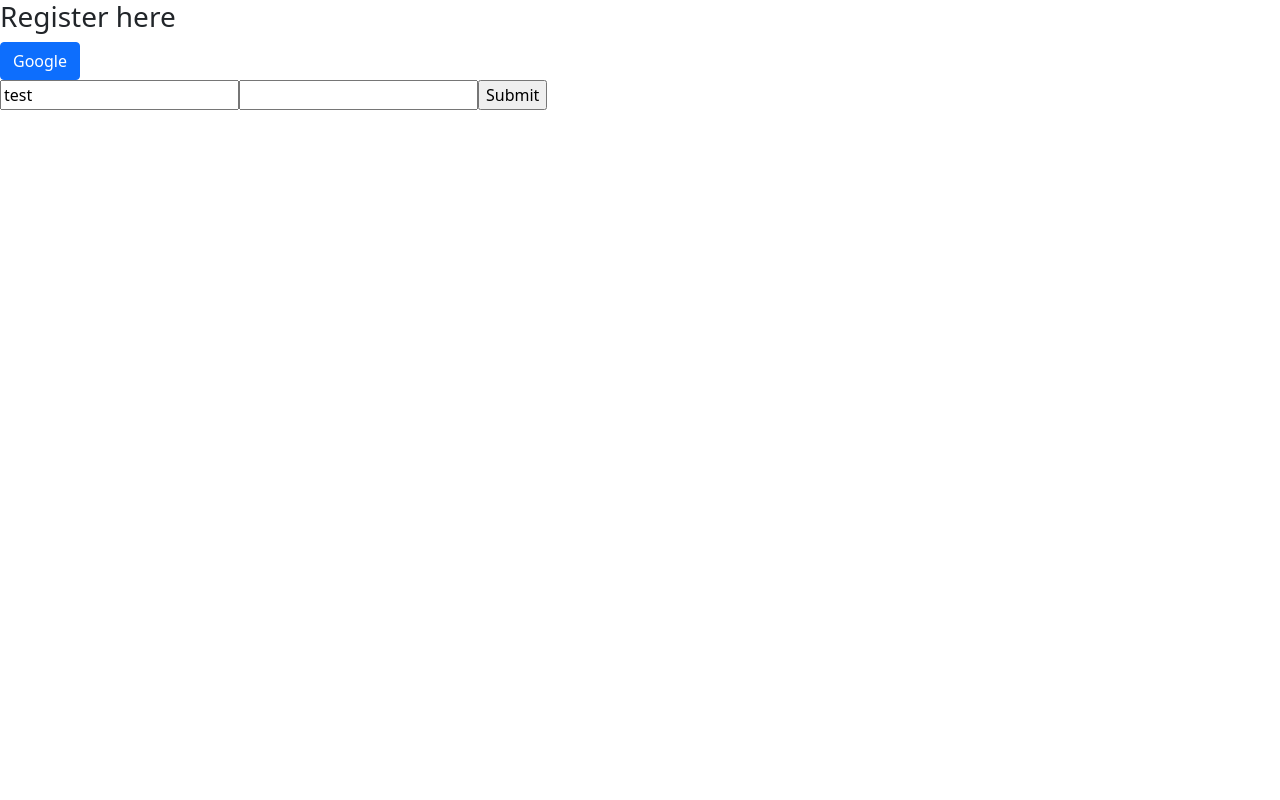
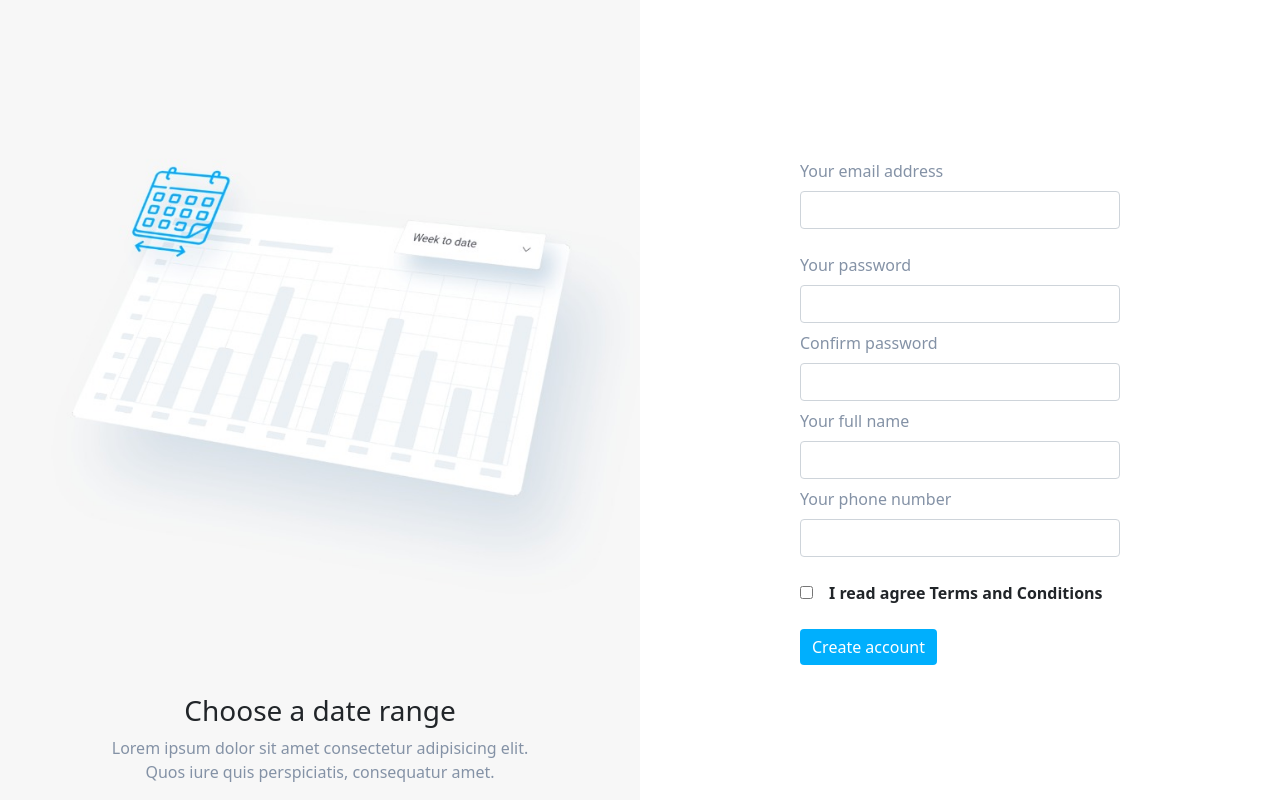
Before and after one commit to coderyeasin/daterange, a React (Create React App) app: page / in a window 1280 px wide. Built offline with nearby package versions, Linux system fonts and the light colour scheme.

Commit message:
login_page

```diff
--- a/public/index.html
+++ b/public/index.html
@@ -15,6 +15,7 @@
       user's mobile device or desktop. See https://developers.google.com/web/fundamentals/web-app-manifest/
     -->
     <link rel="manifest" href="%PUBLIC_URL%/manifest.json" />
+
     <!--
       Notice the use of %PUBLIC_URL% in the tags above.
       It will be replaced with the URL of the `public` folder during the build.
--- /dev/null
+++ b/src/components/Register/Register.css
@@ -0,0 +1,25 @@
+
+.register_user{
+  /* background-color: #f7f7f7;  */
+  width: 100%;
+}
+
+.feature_image{
+    background-image: url("../../images/feature_img.jpg");
+    background-color: #f7f7f7;
+        width: 50%;
+        height: 100vh;
+        background-position: center;
+        background-repeat: no-repeat;
+        background-size: contain;
+        display: flex;
+        flex-direction: column;
+        justify-content: flex-end;
+        align-items: center;
+}
+.feature_image p{
+  color: #8492a6;
+}
+.signup_form{
+    width: 50%;
+}
--- a/src/components/Register/Register.js
+++ b/src/components/Register/Register.js
@@ -1,7 +1,16 @@
 import React from 'react';
-import { Button } from "react-bootstrap";
+// import { Button, Container, Image } from "react-bootstrap";
 import { useForm } from "react-hook-form";
 import useFirebase from '../../Hooks/useFirebase';
+// import feature from "../../images/feature_img.jpg";
+import './Register.css'
+
+
+const required = "This field is required";
+const maxLength = "Your input exceed maximum length";
+const errorMessage = (error) => {
+  return <div className="invalid-feedback">{error}</div>;
+};
 
 const Register = () => {
     const {handleGoogle} = useFirebase()
@@ -15,19 +24,144 @@ const Register = () => {
 
     return (
       <div>
-        <h3>Register here</h3>
-        <Button variant="primary" onClick={handleGoogle}>
-          Google
-        </Button>
+        <div className="d-flex justify-content-between align-items-center register_user">
+          <div className="feature_image">
+            <h3>Choose a date range</h3>
+            <p className="text-center">
+              Lorem ipsum dolor sit amet consectetur adipisicing elit. <br /> Quos iure
+              quis perspiciatis, consequatur amet.
+            </p>
+          </div>
+          <div className="signup_form">
 
-        <form onSubmit={handleSubmit(onSubmit)}>
-          <input defaultValue="test" {...register("example")} />
+            <form onSubmit={handleSubmit(onSubmit)} className="w-50 mx-auto">
+              <div className="form-group my-3">
+                <label
+                  htmlFor="fullName"
+                  className="my-2"
+                  style={{ color: "#8492a6" }}
+                >
+                  Your email address
+                </label>
+                <input
+                  className="form-control"
+                  type="email"
+                  name="Email"
+                  {...register("email", {
+                    required: true,
+                    pattern: /^\S+@\S+$/i,
+                  })}
+                />
+                {errors.Email &&
+                  errors.Email.type === "required" &&
+                  errorMessage(required)}
+              </div>
 
-          <input {...register("exampleRequired", { required: true })} />
-          {errors.exampleRequired && <span>This field is required</span>}
+              <div className="form-group">
+                <label
+                  htmlFor="g_pass"
+                  className="my-2"
+                  style={{ color: "#8492a6" }}
+                >
+                  Your password
+                </label>
+                <input
+                  className="form-control"
+                  type="text"
+                  name="g_pass"
+                  {...register("email", { required: true })}
+                />
+                {errors.Password &&
+                  errors.Password.type === "required" &&
+                  errorMessage(required)}
+              </div>
+              <div className="form-group">
+                <label
+                  htmlFor="c_pass"
+                  className="my-2"
+                  style={{ color: "#8492a6" }}
+                >
+                  Confirm password
+                </label>
+                <input
+                  className="form-control"
+                  type="text"
+                  name="c_pass"
+                  {...register("email", { required: true })}
+                />
+                {errors.Password &&
+                  errors.Password.type === "required" &&
+                  errorMessage(required)}
+              </div>
+              <div className="form-group">
+                <label
+                  htmlFor="fullName"
+                  className="my-2"
+                  style={{ color: "#8492a6" }}
+                >
+                  Your full name
+                </label>
+                <input
+                  className="form-control"
+                  type="text"
+                  name="fullName"
+                  {...register("fullName", { required: true, maxLength: 50 })}
+                />
+                {errors.Name &&
+                  errors.Name.type === "required" &&
+                  errorMessage(required)}
+                {errors.Name &&
+                  errors.Name.type === "maxLength" &&
+                  errorMessage(maxLength)}
+              </div>
+              <div className="form-group">
+                <label
+                  htmlFor="PhoneNumber"
+                  className="my-2"
+                  style={{ color: "#8492a6" }}
+                >
+                  Your phone number
+                </label>
+                <input
+                  className="form-control"
+                  type="tel"
+                  {...register("phone", { maxLength: 12 })}
+                />
+                {errors.MobileNumber &&
+                  errors.MobileNumber.type === "maxLength" &&
+                  errorMessage(maxLength)}
+              </div>
 
-          <input type="submit" />
-        </form>
+              <div className="form-group my-3">
+                <input
+                  type="checkbox"
+                  name="agree_btn"
+                  id="agree_btn"
+                  {...register("agree")}
+                />
+                <label
+                  htmlFor="agree_btn"
+                  className="my-2 ms-3"
+                  style={{ fontWeight: "bold" }}
+                >
+                  I read agree Terms and Conditions
+                </label>
+              </div>
+              <div className="form-group">
+                <input
+                  className="btn btn-primary"
+                  style={{
+                    backgroundColor: "#00affd",
+                    border: "none",
+                    outline: "none",
+                  }}
+                  type="submit"
+                  value="Create account"
+                />
+              </div>
+            </form>
+          </div>
+        </div>
       </div>
     );
 };
--- a/src/index.css
+++ b/src/index.css
@@ -1,13 +1,18 @@
+@import url('https://fonts.googleapis.com/css2?family=Open+Sans:wght@300;400;500;600;700&display=swap');
+
+*, html{
+  margin: 0;
+  padding: 0;
+  scroll-behavior: smooth;
+box-sizing: border-box;
+}
 body {
   margin: 0;
-  font-family: -apple-system, BlinkMacSystemFont, 'Segoe UI', 'Roboto', 'Oxygen',
-    'Ubuntu', 'Cantarell', 'Fira Sans', 'Droid Sans', 'Helvetica Neue',
-    sans-serif;
+  font-family: 'Open Sans', sans-serif;
   -webkit-font-smoothing: antialiased;
   -moz-osx-font-smoothing: grayscale;
 }
 
 code {
-  font-family: source-code-pro, Menlo, Monaco, Consolas, 'Courier New',
-    monospace;
+  font-family: 'Open Sans', sans-serif;
 }
```
Also changed, not shown: src/images/feature_img.jpg (added).
